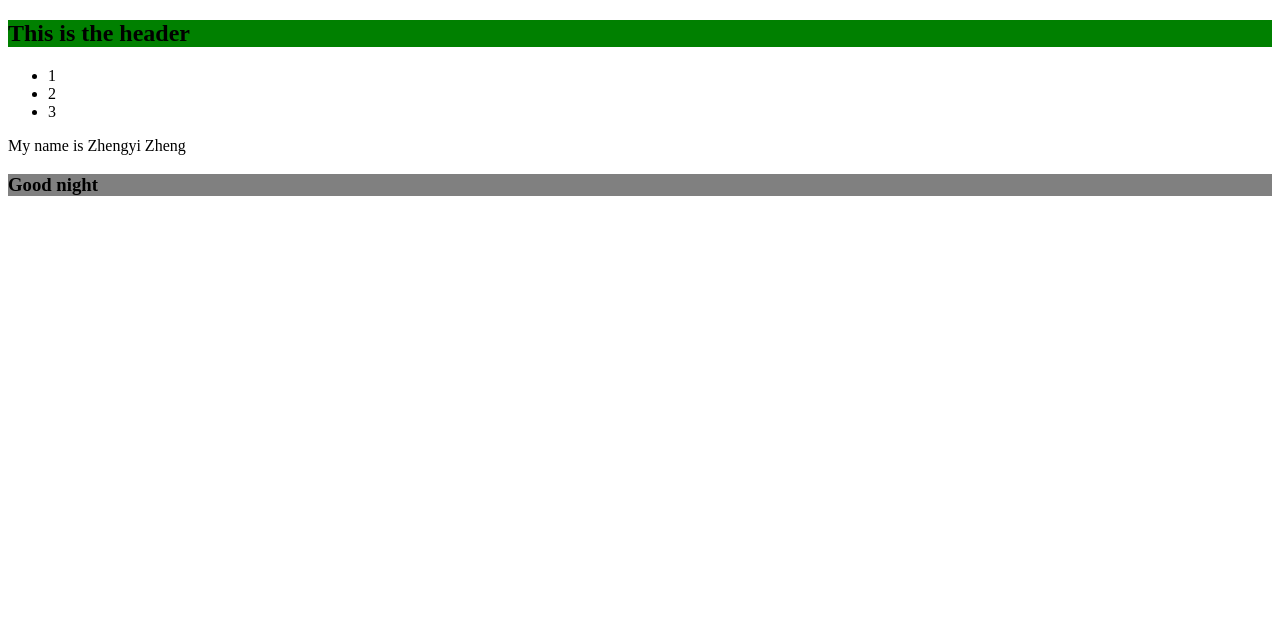
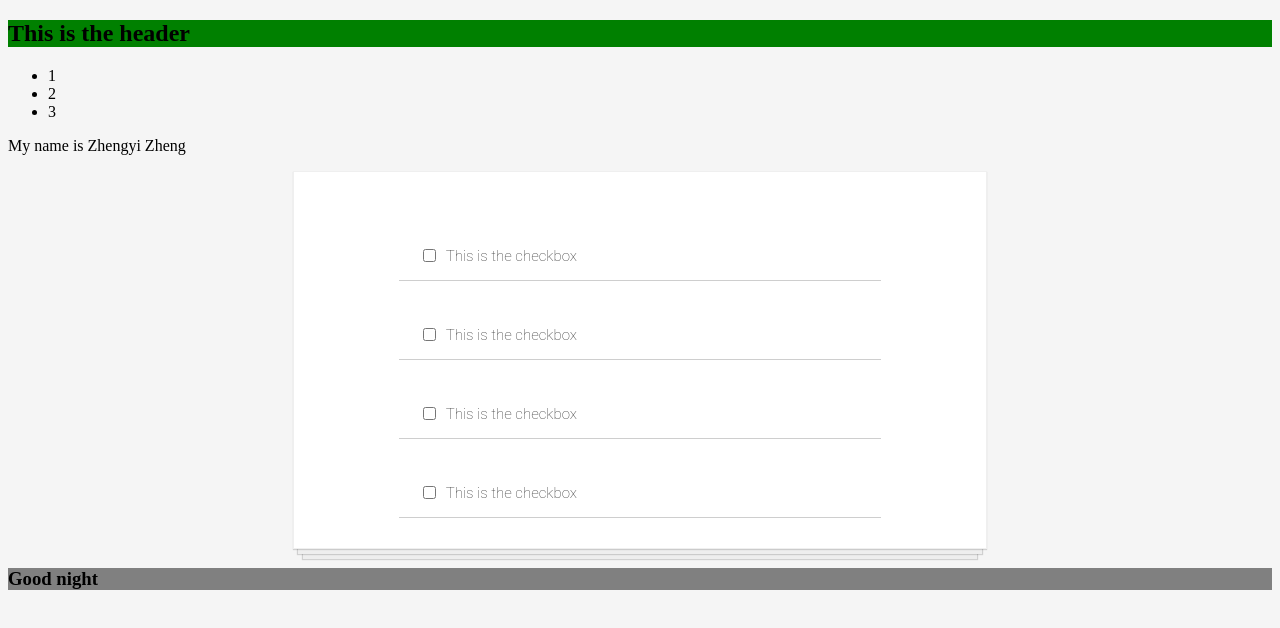
Before and after one commit to Moninar/React, a React (Create React App) app in the folder my-app/: page / in a window 1280 px wide. Shown: the top 628 px of the page. Built offline with nearby package versions, Linux system fonts and the light colour scheme.

Commit message:
create a todo list and its relevant style

```diff
--- a/my-app/src/components/MainContent.js
+++ b/my-app/src/components/MainContent.js
@@ -1,11 +1,18 @@
 import React from "react"
+import TodoItem from "./TodoItem"
 
 function MainContent () {
     let firstName = "Zhengyi"
     let lastName = "Zheng"
     return (
         <main>
-            My name is {`${firstName} ${lastName}`}
+            <p>My name is {`${firstName} ${lastName}`}</p>
+            <div className="todo-list">
+                <TodoItem />
+                <TodoItem />
+                <TodoItem />
+                <TodoItem />
+            </div>
         </main>
     )
 }
--- /dev/null
+++ b/my-app/src/components/TodoItem.js
@@ -0,0 +1,12 @@
+import React from "react"
+
+const TodoItem = () => {
+    return (
+        <div className="todo-item">
+            <input type="checkbox" />
+            <p>This is the checkbox</p>
+        </div>
+    )
+}
+
+export default TodoItem
--- a/my-app/src/style.css
+++ b/my-app/src/style.css
@@ -1,3 +1,51 @@
 .navheader {
     background-color: green;
 }
+
+body {
+    background-color: whitesmoke;
+}
+
+.todo-list {
+    background-color: white;
+    margin: auto;
+    width: 50%;
+    display: flex;
+    flex-direction: column;
+    align-items: center;
+    border: 1px solid #efefef;
+    box-shadow:
+    /* The top layer shadow */
+        0 1px 1px rgba(0,0,0,0.15),
+            /* The second layer */
+        0 10px 0 -5px #eee,
+            /* The second layer shadow */
+        0 10px 1px -4px rgba(0,0,0,0.15),
+            /* The third layer */
+        0 20px 0 -10px #eee,
+            /* The third layer shadow */
+        0 20px 1px -9px rgba(0,0,0,0.15);
+    padding: 30px;
+}
+
+.todo-item {
+    display: flex;
+    justify-content: flex-start;
+    align-items: center;
+    padding: 30px 20px 0;
+    width: 70%;
+    border-bottom: 1px solid #cecece;
+    font-family: Roboto, sans-serif;
+    font-weight: 100;
+    font-size: 15px;
+    color: #333333;
+}
+
+input[type=checkbox] {
+    margin-right: 10px;
+    font-size: 30px;
+}
+
+input[type=checkbox]:focus {
+    outline: 0;
+}
```
